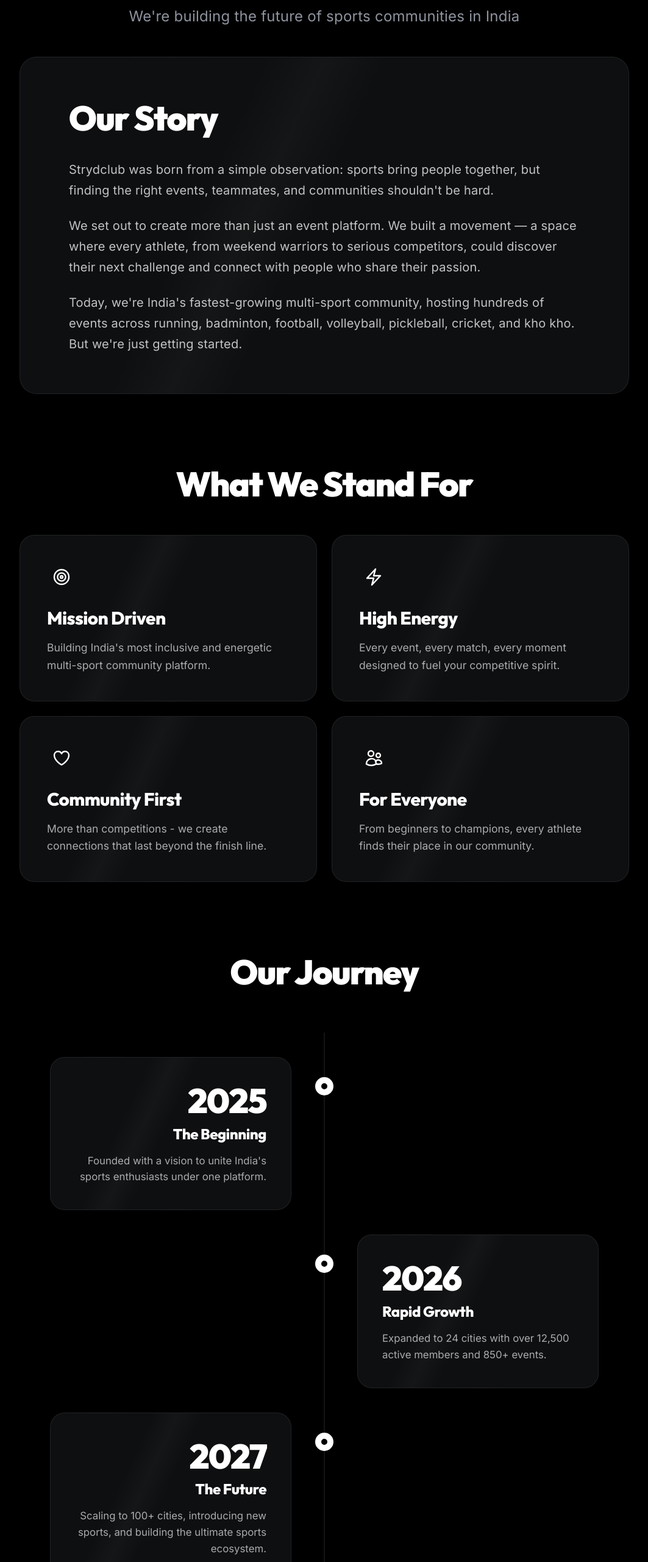
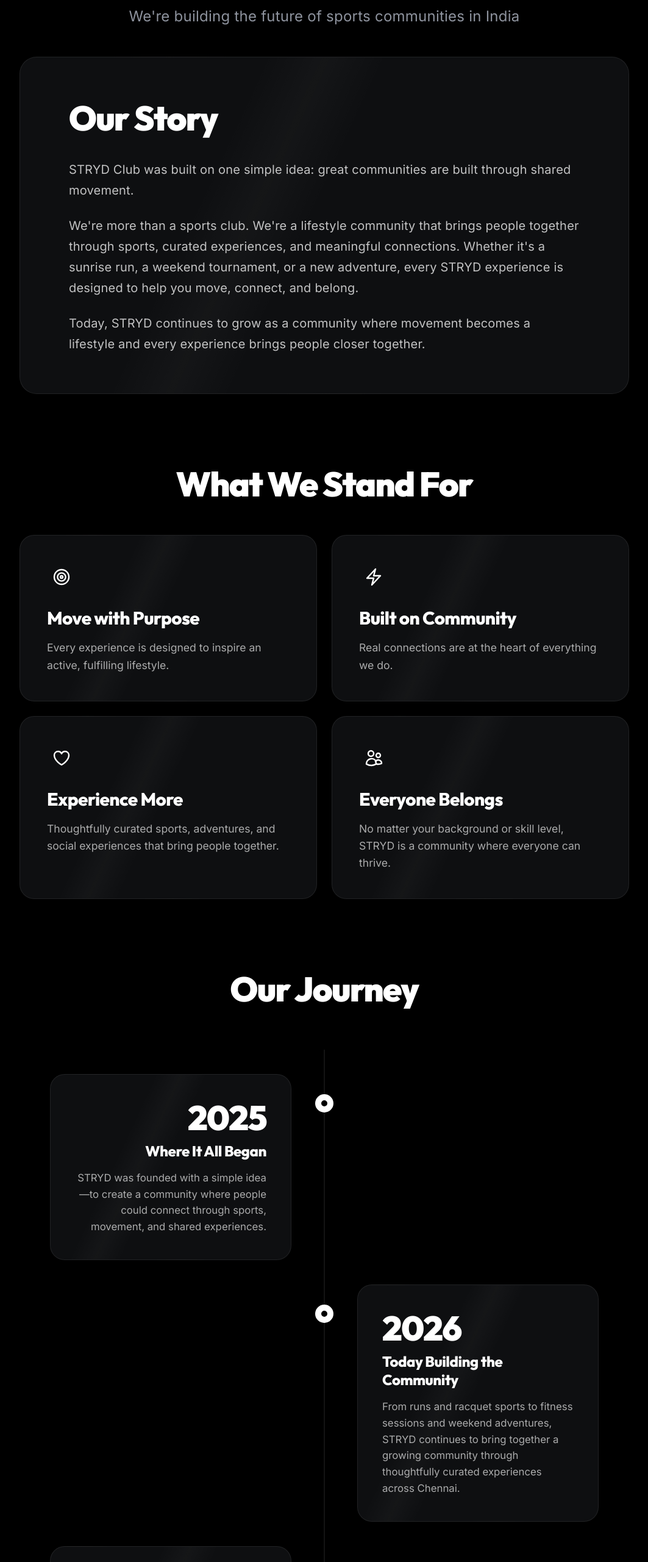
Before and after one commit to Midhunnairts/StrydclubFrontend, an Angular app: page /about in a window 1280 px wide. Shown: the part 239-2800 px from the top of the page at 61% size, without its empty margins (108-1171 px from the left). Built offline with nearby package versions, Linux system fonts and the light colour scheme.

Commit message:
about content

```diff
--- a/src/app/pages/about/about.html
+++ b/src/app/pages/about/about.html
@@ -13,17 +13,16 @@
 
       <div class="story-content" id="about-story-paragraphs">
         <p class="story-paragraph">
-          Strydclub was born from a simple observation: sports bring people together, but finding the right events,
-          teammates, and communities shouldn't be hard.
+          STRYD Club was built on one simple idea: great communities are built through shared movement.
         </p>
         <p class="story-paragraph">
-          We set out to create more than just an event platform. We built a movement — a space where every athlete, from
-          weekend warriors to serious competitors, could discover their next challenge and connect with people who share
-          their passion.
+          We're more than a sports club. We're a lifestyle community that brings people together through sports, curated
+          experiences, and meaningful connections. Whether it's a sunrise run, a weekend tournament, or a new adventure,
+          every STRYD experience is designed to help you move, connect, and belong.
         </p>
         <p class="story-paragraph">
-          Today, we're India's fastest-growing multi-sport community, hosting hundreds of events across running,
-          badminton, football, volleyball, pickleball, cricket, and kho kho. But we're just getting started.
+          Today, STRYD continues to grow as a community where movement becomes a lifestyle and every experience brings
+          people closer together.
         </p>
       </div>
     </div>
@@ -109,7 +108,8 @@
     <!-- Closing CTA Banner -->
     <div class="about-cta-banner" id="about-closing-cta">
       <h2 class="cta-title">Join the Movement</h2>
-      <p class="cta-subtitle">Be part of the community that's redefining sports culture in India.</p>
+      <p class="cta-subtitle">Become part of a community where sports, movement, and meaningful connections come
+        together.</p>
       <a href="#" class="btn-get-started" id="btn-about-join-action">Get Started Today</a>
     </div>
 
--- a/src/app/pages/about/about.ts
+++ b/src/app/pages/about/about.ts
@@ -25,43 +25,43 @@
   values = signal<ValueItem[]>([
     {
       iconName: 'mission',
-      title: 'Mission Driven',
-      description: "Building India's most inclusive and energetic multi-sport community platform."
+      title: 'Move with Purpose',
+      description: "Every experience is designed to inspire an active, fulfilling lifestyle."
     },
     {
       iconName: 'energy',
-      title: 'High Energy',
-      description: 'Every event, every match, every moment designed to fuel your competitive spirit.'
+      title: 'Built on Community',
+      description: 'Real connections are at the heart of everything we do.'
     },
     {
       iconName: 'community',
-      title: 'Community First',
-      description: 'More than competitions - we create connections that last beyond the finish line.'
+      title: 'Experience More',
+      description: 'Thoughtfully curated sports, adventures, and social experiences that bring people together.'
     },
     {
       iconName: 'everyone',
-      title: 'For Everyone',
-      description: 'From beginners to champions, every athlete finds their place in our community.'
+      title: 'Everyone Belongs',
+      description: 'No matter your background or skill level, STRYD is a community where everyone can thrive.'
     }
   ]);
 
   journey = signal<JourneyItem[]>([
     {
       year: '2025',
-      title: 'The Beginning',
-      description: "Founded with a vision to unite India's sports enthusiasts under one platform.",
+      title: 'Where It All Began',
+      description: "STRYD was founded with a simple idea—to create a community where people could connect through sports, movement, and shared experiences.",
       side: 'left'
     },
     {
       year: '2026',
-      title: 'Rapid Growth',
-      description: "Expanded to 24 cities with over 12,500 active members and 850+ events.",
+      title: 'Today Building the Community',
+      description: "From runs and racquet sports to fitness sessions and weekend adventures, STRYD continues to bring together a growing community through thoughtfully curated experiences across Chennai.",
       side: 'right'
     },
     {
       year: '2027',
-      title: 'The Future',
-      description: "Scaling to 100+ cities, introducing new sports, and building the ultimate sports ecosystem.",
+      title: 'The Future Growing Beyond Boundaries',
+      description: "Our vision is to make STRYD the go-to lifestyle community for sports, wellness, and experiences expanding into new cities, new activities, and creating even more ways for people to move and connect.",
       side: 'left'
     }
   ]);
```
